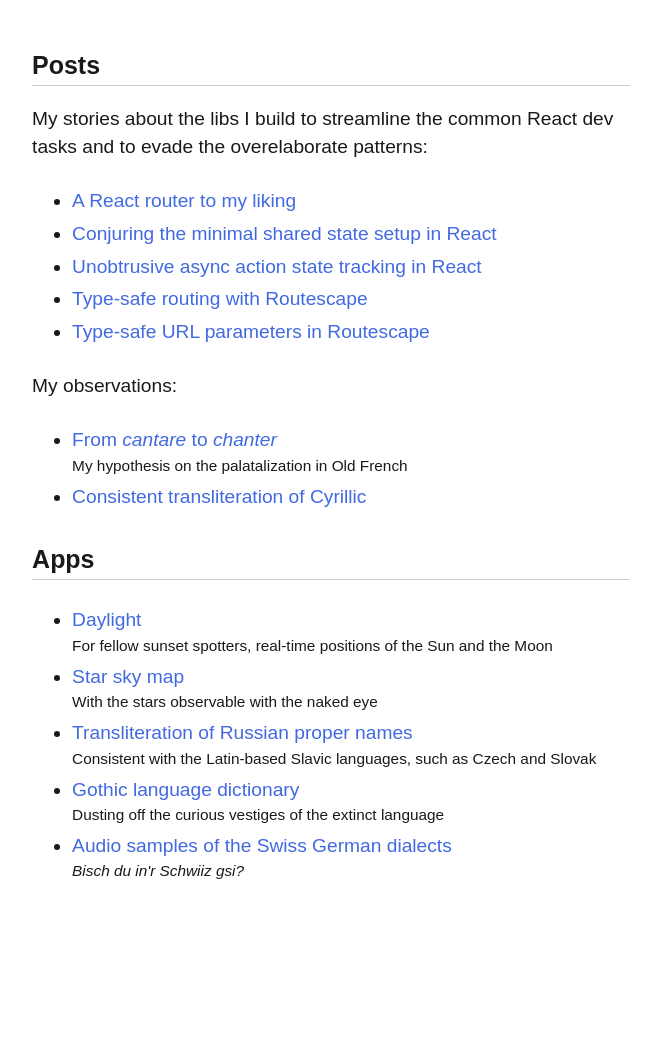
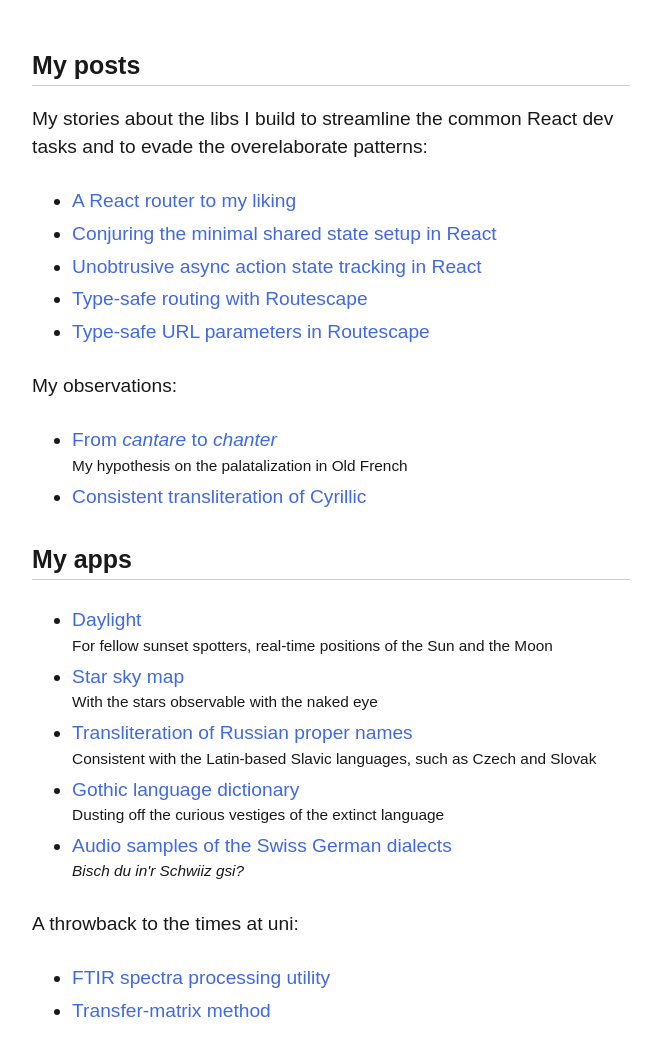
Before and after one commit to axtk/axtk.github.io, a Jekyll site: the page index.html, which Jekyll copies as it is, in a window 1280 px wide, cut to the strip 186-1294 px from the top of the page. Shown: the top 1056 px of the strip, without its empty margins (309-970 px from the left). Built offline with Jekyll 4.4.1, drawn with Linux system fonts in a browser that asks for light colours; before the commit the page ends 1153 px from its top, so only the background shows below that.

Commit message:
update index

```diff
--- a/index.html
+++ b/index.html
@@ -24,7 +24,7 @@
     </div>
 </section>
 <section id="posts">
-    <h2>Posts</h2>
+    <h2>My posts</h2>
     <p>My stories about the libs I build to streamline the common React dev tasks and to evade the overelaborate patterns:</p>
     <ul>
         <li><a href="x/routescape">A React router to my liking</a></li>
@@ -41,7 +41,7 @@
     </ul>
 </section>
 <section id="apps">
-    <h2>Apps</h2>
+    <h2>My apps</h2>
     <ul>
         <li><a href="x/daylight">Daylight</a><br>
             <span class="description">For fellow sunset spotters, real-time positions of the Sun and the Moon</span></li>
@@ -54,6 +54,11 @@
         <li><a href="x/alemannic">Audio samples of the Swiss German dialects</a><br>
             <span class="description"><i>Bisch du in'r Schwiiz gsi?</i></span></li>
     </ul>
+    <p>A throwback to the times at uni:</p>
+    <ul>
+        <li><a href="x/spectra">FTIR spectra processing utility</a></li>
+        <li><a href="x/tmm">Transfer-matrix method</a></li>
+    </ul>
 </section>
 </main>
 <script src="x/assets/stats.js"></script>
```
